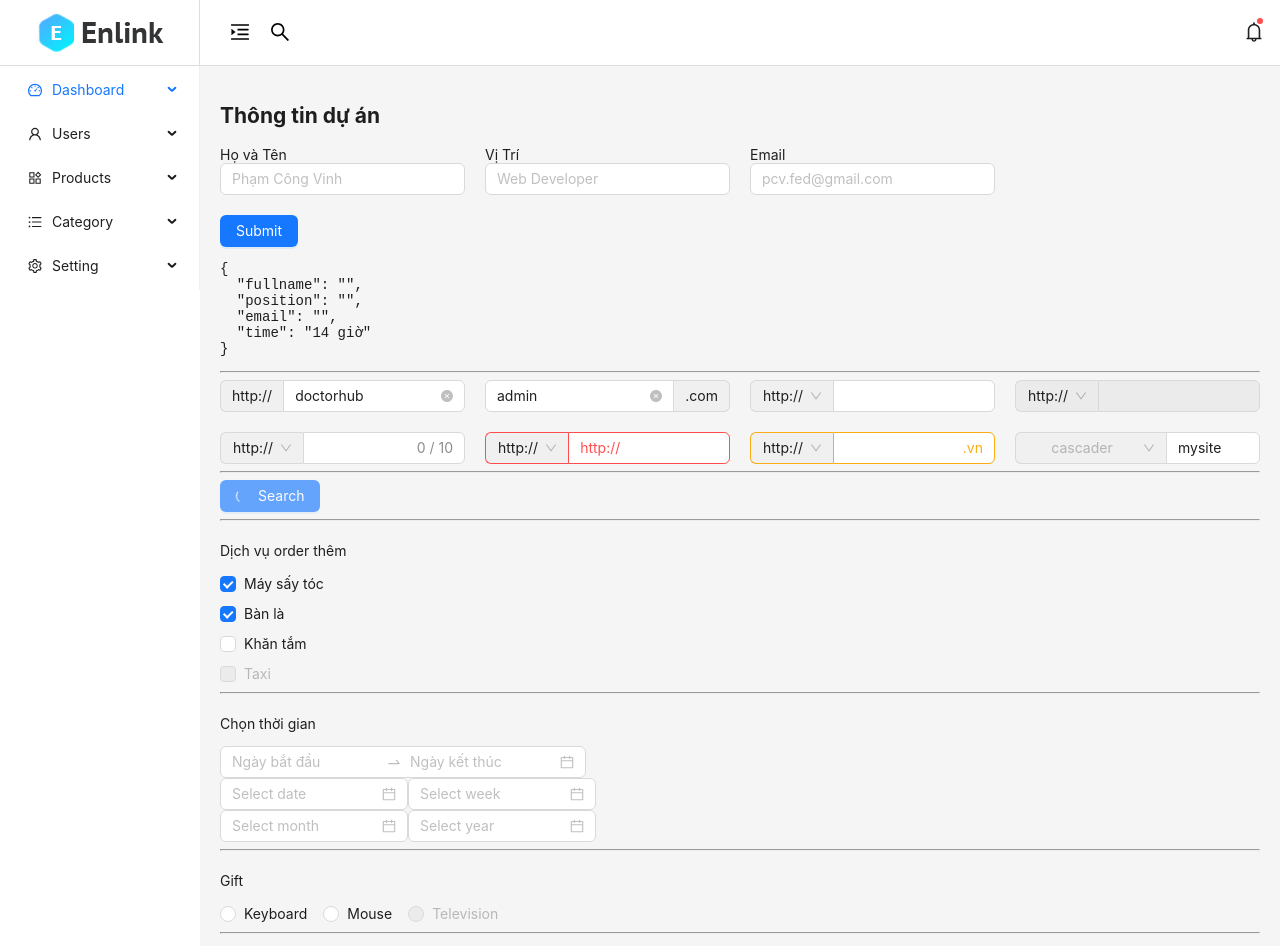
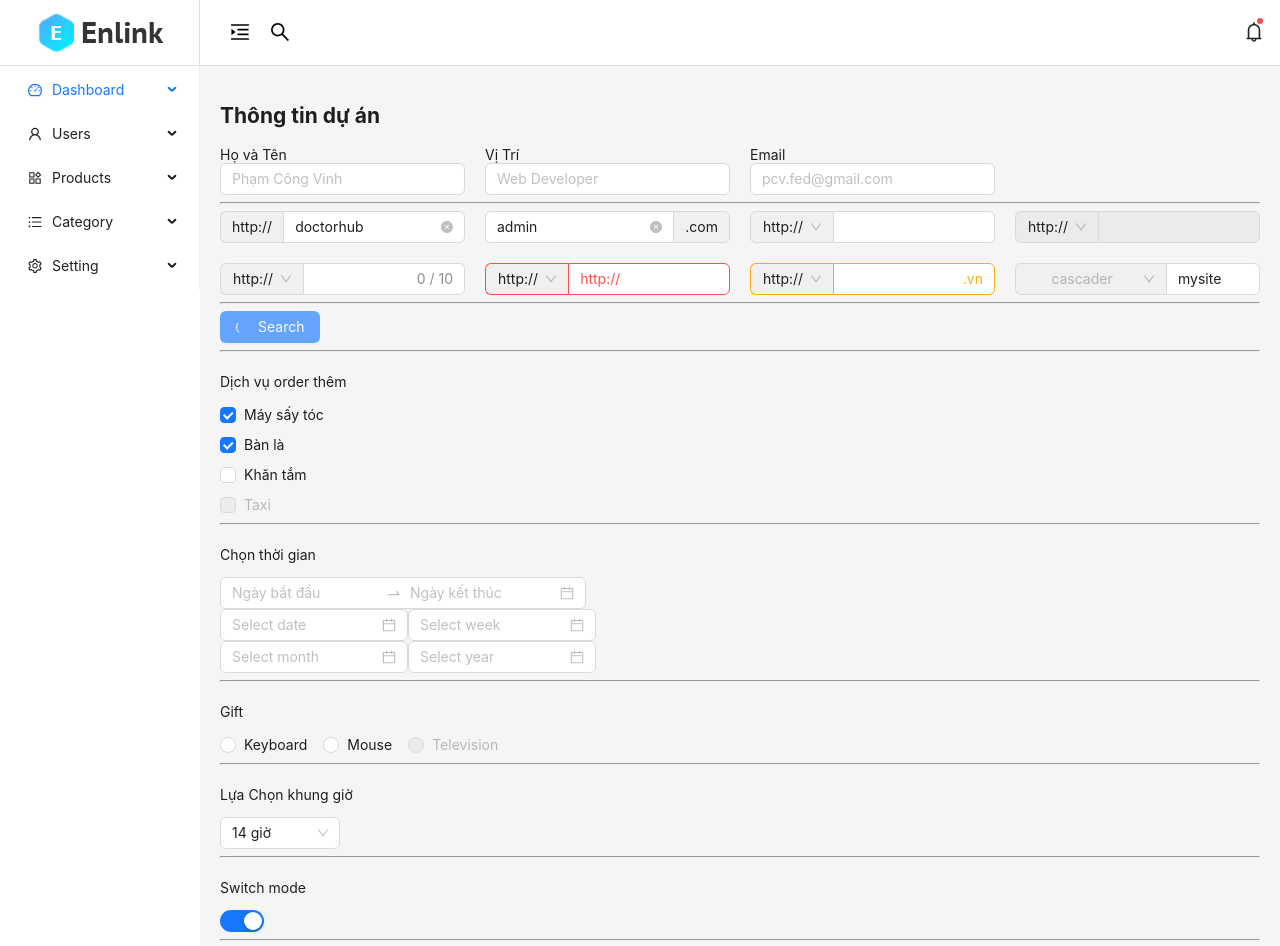
Before and after one commit to Vinhdev04/Ant-Design, a React (Create React App) app in the folder Example/learn-antd/: page /projects in a window 1280 px wide. Shown: the top 946 px of the page. Built offline with nearby package versions, Linux system fonts and the light colour scheme.

Commit message:
Tìm hiểu về component[Switch] trong Ant Design

```diff
--- /dev/null
+++ b/Example/learn-antd/database/db.json
@@ -0,0 +1,5 @@
+{
+    "book-room":[
+
+    ]
+}
--- a/Example/learn-antd/src/pages/Project/index.jsx
+++ b/Example/learn-antd/src/pages/Project/index.jsx
@@ -1,4 +1,4 @@
-import { Button, Cascader, Checkbox, Col, DatePicker, Input, Radio, Row, Select, Space } from "antd";
+import { Button, Cascader, Checkbox, Col, DatePicker, Input, Radio, Row, Select, Space, Switch } from "antd";
 import React, { useState } from "react";
 import "./Project.css";
 const { Option } = Select;
@@ -86,6 +86,10 @@ function Project() {
     setData(obj);
   }
 
+  //
+  const handleSwitch = (checked)=>{}
+
+
   // custom select sau đó truyền vào addonAfter || addonBefore
   const select = (
     <Select defaultValue="http://">
@@ -112,12 +116,9 @@ function Project() {
               <label>Email</label>
               <Input name="email" value={data.email} placeholder="pcv.fed@gmail.com" onChange={handleChangeInput} />
             </Col>
-            <Col span={24}>
-              <Button type="primary" onClick={handleClick}>Submit</Button>
-            </Col>
           </Row>
         </form>
-        <pre>{JSON.stringify(data, null, 2)}</pre>
+
       </div>
       <hr></hr>
 
@@ -228,6 +229,17 @@ function Project() {
             onChange={handleChangeSelect}></Select>
           </Col>
       </Row><hr></hr>
+
+      <Row gutter={[20, 20]}>
+          <Col span={12}>
+            <p>Switch mode</p>
+            <Switch defaultChecked onChange={handleSwitch}></Switch>
+          </Col>
+      </Row><hr></hr>
+      <Col span={24}>
+        <Button type="primary" onClick={handleClick}>Submit</Button>
+      </Col>
+      <pre>{JSON.stringify(data, null, 2)}</pre>
     </>
   );
 }
```
Also changed, not shown: Example/learn-antd/database/package.json (added, +15 -0 lines), 3 other files (tests, documents, lock files or other folders).
